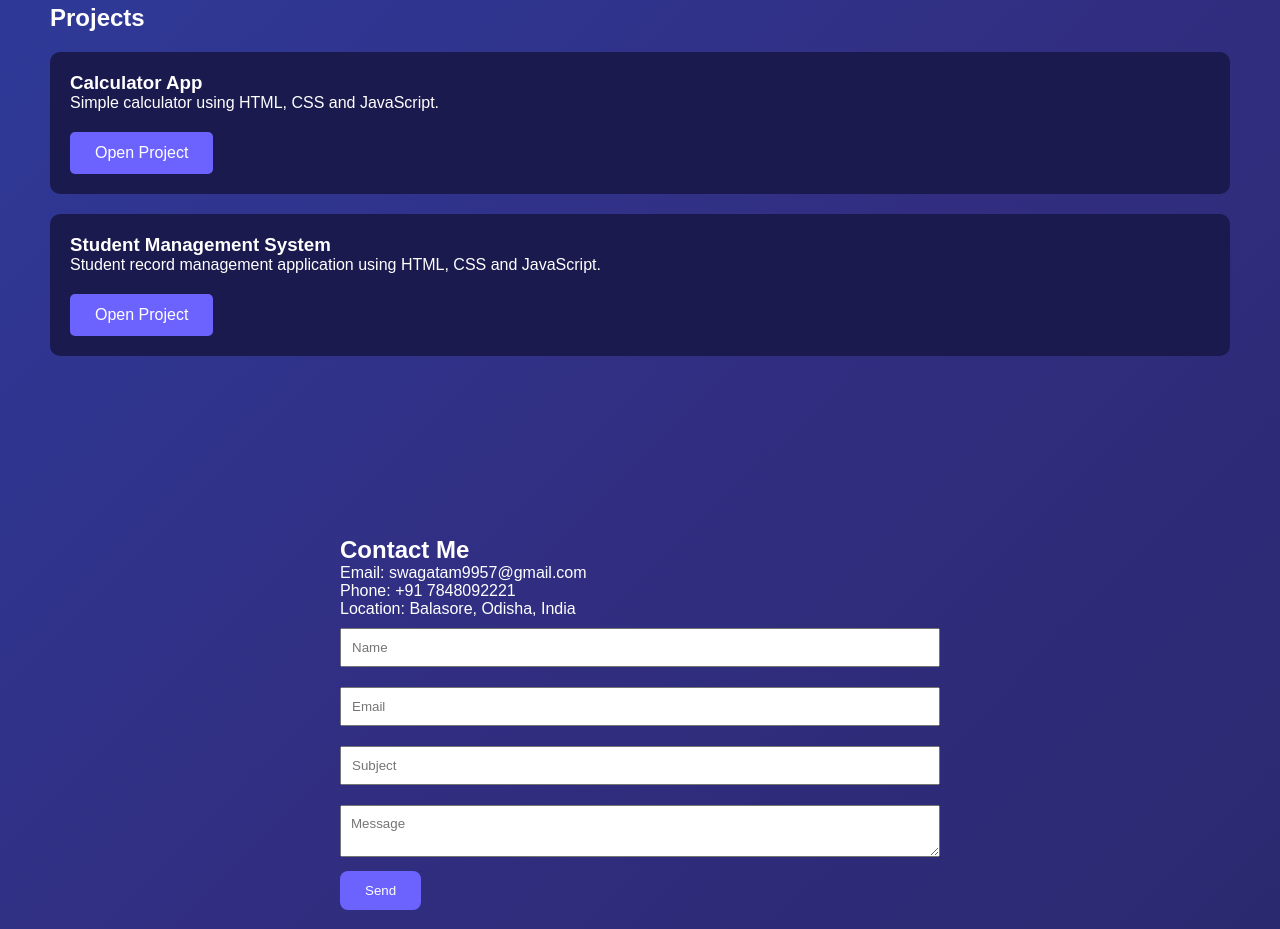
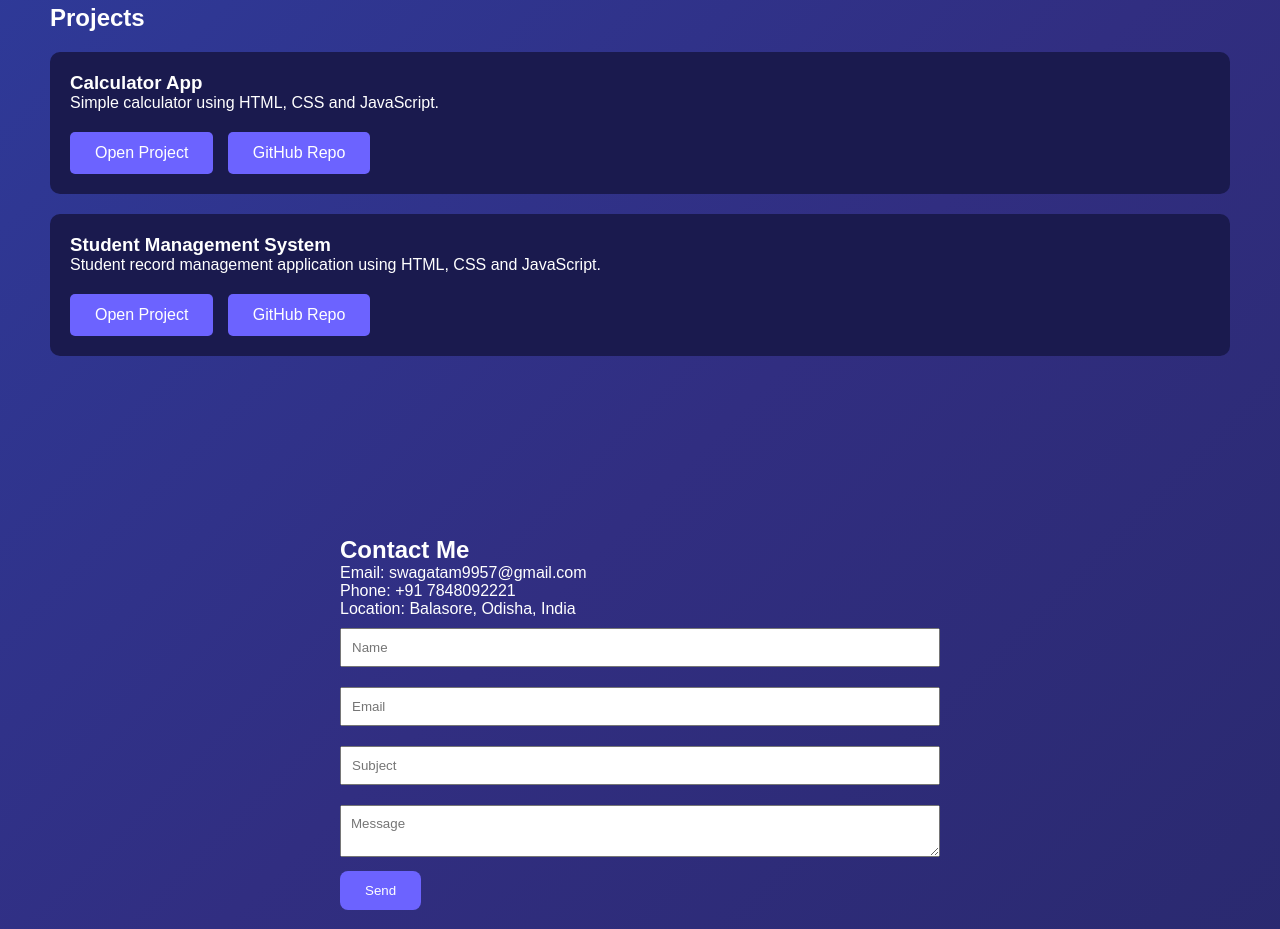
Before and after one commit to swag9957/portfolio-website, a plain HTML site: page index.html in a window 1280 px wide. Shown: the part 1660-2589 px from the top of the page. Drawn offline with Linux system fonts and the light colour scheme.

Commit message:
Update index.html

```diff
--- a/index.html
+++ b/index.html
@@ -120,6 +120,11 @@
         target="_blank" class="btn">
         Open Project
     </a>
+    <a
+        href="https://github.com/swag9957/calculator-app"
+        target="_blank" class="btn">
+        GitHub Repo
+    </a>
 </div>
 
 <div class="project">
@@ -134,6 +139,12 @@
         target="_blank" class="btn">
         Open Project
     </a>
+    <a
+        href="https://github.com/swag9957/student-management-system/"
+        target="_blank" class="btn">
+        GitHub Repo
+    </a>
+
 </div>
 
 </section>
```
